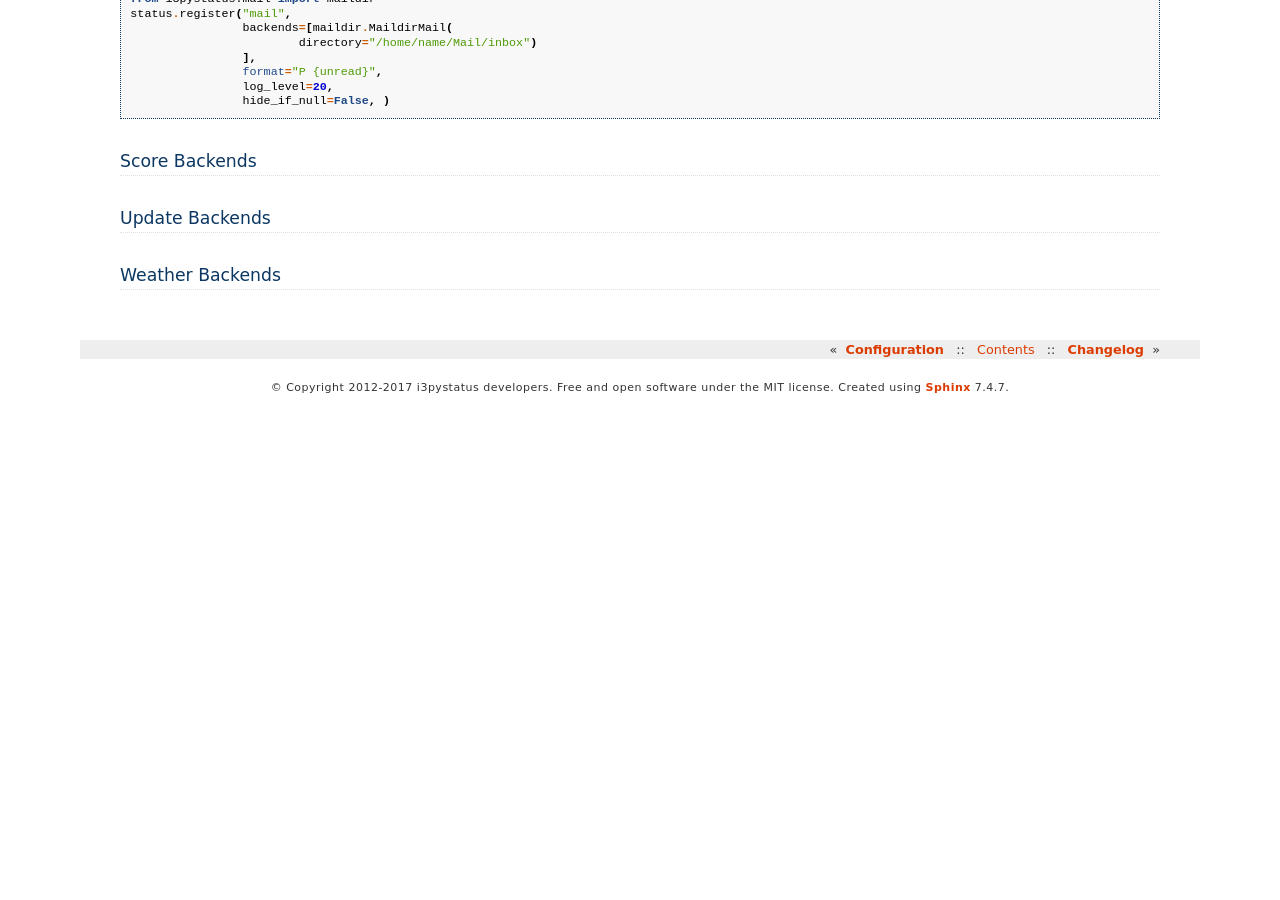
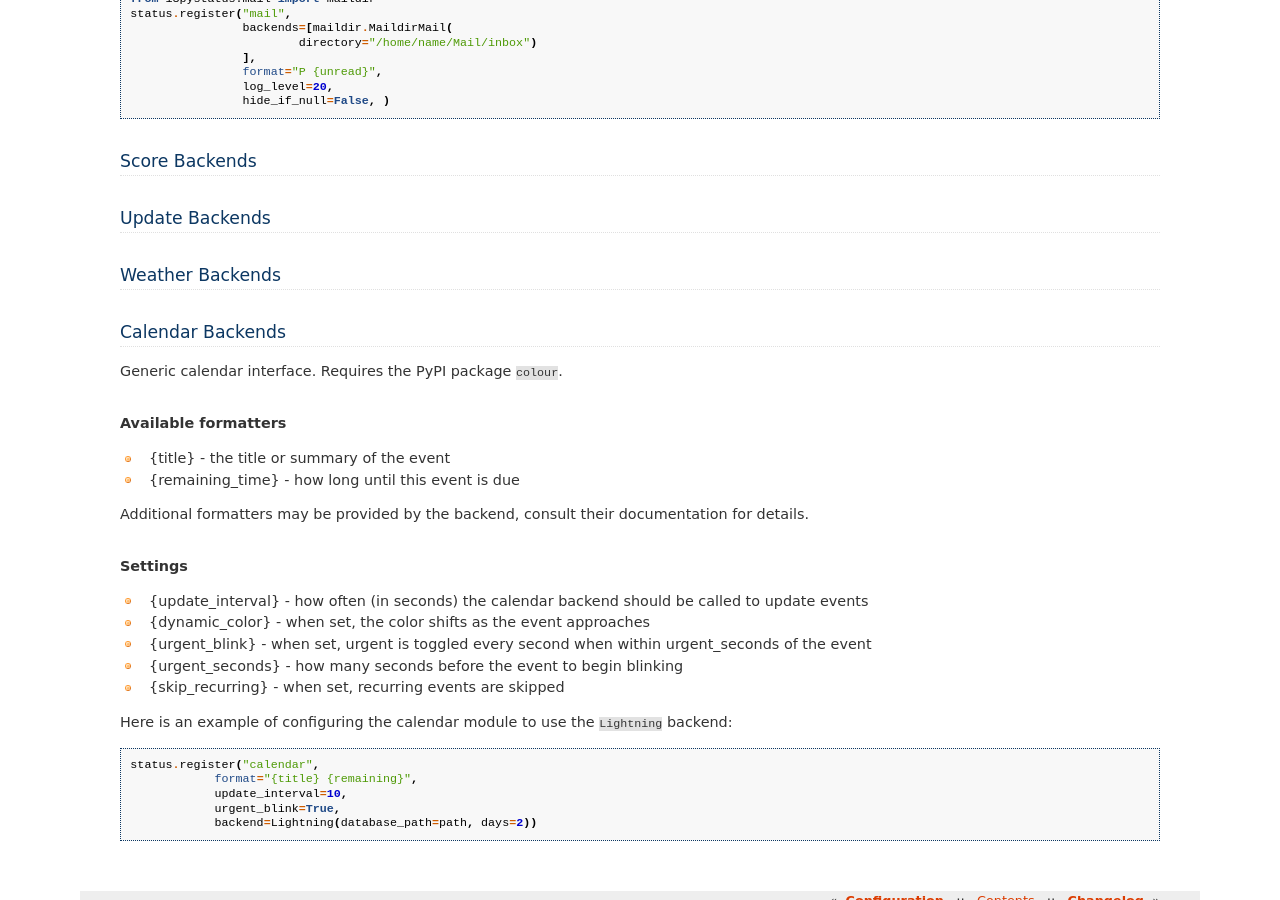
Before and after one commit to enkore/i3pystatus, a Sphinx documentation site: the page built from docs/i3pystatus.rst, in a window 1280 px wide and 900 px high, scrolled down 601 px. Built offline with Sphinx 7.4.7, drawn with Linux system fonts in a browser that asks for light colours; before the commit the page ends 1006 px from its top, so only the background shows below that.

Commit message:
Properly document calendar module.
Raised in #604.

```diff
--- a/docs/conf.py
+++ b/docs/conf.py
@@ -30,6 +30,7 @@ MOCK_MODULES = [
     "i3pystatus.pulseaudio.pulse",
     "notmuch",
     "requests",
+    "requests.exceptions",
     "bs4",
     "dota2py",
     "novaclient",
@@ -38,6 +39,7 @@ MOCK_MODULES = [
     "vk",
     "google-api-python-client",
     "dateutil",
+    "dateutil.rrule",
     "httplib2",
     "oauth2client",
     "apiclient",
--- a/docs/i3pystatus.rst
+++ b/docs/i3pystatus.rst
@@ -70,3 +70,39 @@ Weather Backends
 .. autogen:: i3pystatus.weather SettingsBase
 
     .. nothin'
+
+.. calendarbackends:
+
+Calendar Backends
+-----------------
+
+Generic calendar interface. Requires the PyPI package ``colour``.
+
+.. rubric:: Available formatters
+
+* {title} - the title or summary of the event
+* {remaining_time} - how long until this event is due
+
+Additional formatters may be provided by the backend, consult their documentation for details.
+
+.. rubric:: Settings
+
+* {update_interval} - how often (in seconds) the calendar backend should be called to update events
+* {dynamic_color} - when set, the color shifts as the event approaches
+* {urgent_blink} - when set, urgent is toggled every second when within urgent_seconds of the event
+* {urgent_seconds} - how many seconds before the event to begin blinking
+* {skip_recurring} - when set, recurring events are skipped
+
+Here is an example of configuring the calendar module to use the ``Lightning`` backend:
+
+.. code:: python
+
+    status.register("calendar",
+                format="{title} {remaining}",
+                update_interval=10,
+                urgent_blink=True,
+                backend=Lightning(database_path=path, days=2))
+
+.. autogen:: i3pystatus.calendar SettingsBase
+
+    .. nothin'
```
